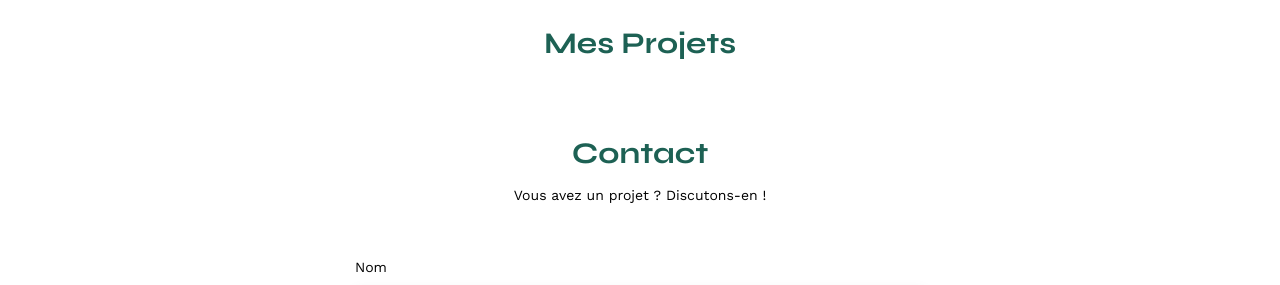
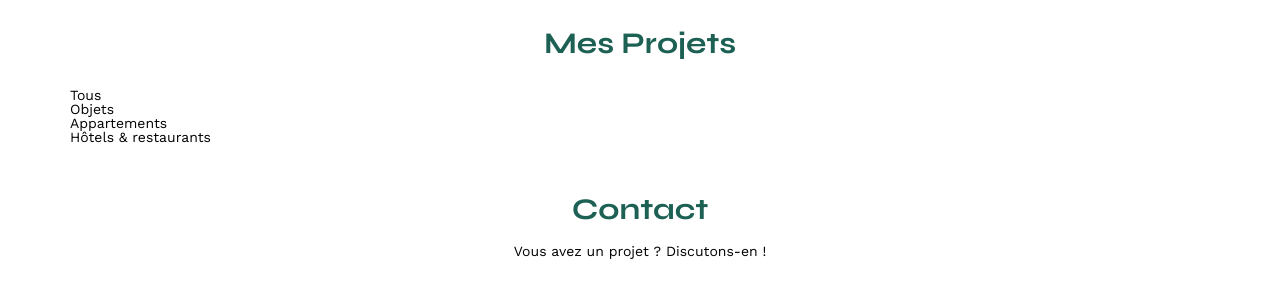
Before and after one commit to elisamlk/ArchiWebos, a plain HTML site: page FrontEnd/index.html in a window 1280 px wide. Shown: the part 507-792 px from the top of the page. Drawn offline with nearby package versions, Linux system fonts and the light colour scheme; no server answers.

Commit message:
Ajout des filtres en html

```diff
--- a/FrontEnd/assets/js/script.js
+++ b/FrontEnd/assets/js/script.js
@@ -1,12 +1,15 @@
 // Récupérer les travaux avec fetch et les afficher
 let gallery = document.querySelector(".gallery");
-console.log(gallery);
+
+// fetch("http://localhost:5678/api/works")
+//   .then((response) => response.json())
+//   .then((data) => console.log(data));
 
 fetch("http://localhost:5678/api/works")
   .then((response) => response.json())
   .then((data) =>
     data.map((e) => {
-      gallery.innerHTML += ` <figure>
+      gallery.innerHTML += ` <figure data-filter="${e.category.name}">
   <img src="${e.imageUrl}" alt="${e.title}">
   <figcaption>${e.title}</figcaption>
 </figure>
--- a/FrontEnd/index.html
+++ b/FrontEnd/index.html
@@ -51,52 +51,15 @@
       </section>
       <section id="portfolio">
         <h2>Mes Projets</h2>
-        <div class="gallery">
-			<!-- <figure>
-				<img src="assets/images/abajour-tahina.png" alt="Abajour Tahina">
-				<figcaption>Abajour Tahina</figcaption>
-			</figure>
-			<figure>
-				<img src="assets/images/appartement-paris-v.png" alt="Appartement Paris V">
-				<figcaption>Appartement Paris V</figcaption>
-			</figure>
-			<figure>
-				<img src="assets/images/restaurant-sushisen-londres.png" alt="Restaurant Sushisen - Londres">
-				<figcaption>Restaurant Sushisen - Londres</figcaption>
-			</figure>
-			<figure>
-				<img src="assets/images/la-balisiere.png" alt="Villa “La Balisiere” - Port Louis">
-				<figcaption>Villa “La Balisiere” - Port Louis</figcaption>
-			</figure>
-			<figure>
-				<img src="assets/images/structures-thermopolis.png" alt="Structures Thermopolis">
-				<figcaption>Structures Thermopolis</figcaption>
-			</figure>
-			<figure>
-				<img src="assets/images/appartement-paris-x.png" alt="Appartement Paris X">
-				<figcaption>Appartement Paris X</figcaption>
-			</figure>
-			<figure>
-				<img src="assets/images/le-coteau-cassis.png" alt="Pavillon “Le coteau” - Cassis">
-				<figcaption>Pavillon “Le coteau” - Cassis</figcaption>
-			</figure>
-			<figure>
-				<img src="assets/images/villa-ferneze.png" alt="Villa Ferneze - Isola d’Elba">
-				<figcaption>Villa Ferneze - Isola d’Elba</figcaption>
-			</figure>
-			<figure>
-				<img src="assets/images/appartement-paris-xviii.png" alt="Appartement Paris XVIII">
-				<figcaption>Appartement Paris XVIII</figcaption>
-			</figure>
-			<figure>
-				<img src="assets/images/bar-lullaby-paris.png" alt="Bar “Lullaby” - Paris">
-				<figcaption>Bar “Lullaby” - Paris</figcaption>
-			</figure>
-			<figure>
-				<img src="assets/images/hotel-first-arte-new-delhi.png" alt="Hotel First Arte - New Delhi">
-				<figcaption>Hotel First Arte - New Delhi</figcaption>
-			</figure> -->
-		</div>
+        <ul class="category-btn">
+          <li class="all" data-category="Tous">Tous</li>
+          <li class="all" data-category="Objets">Objets</li>
+          <li class="all" data-category="Appartements">Appartements</li>
+          <li class="all" data-category="Hôtels & restaurants">
+            Hôtels & restaurants
+          </li>
+        </ul>
+        <div class="gallery"></div>
       </section>
       <section id="contact">
         <h2>Contact</h2>
```
Also changed, not shown: 2 other files.
